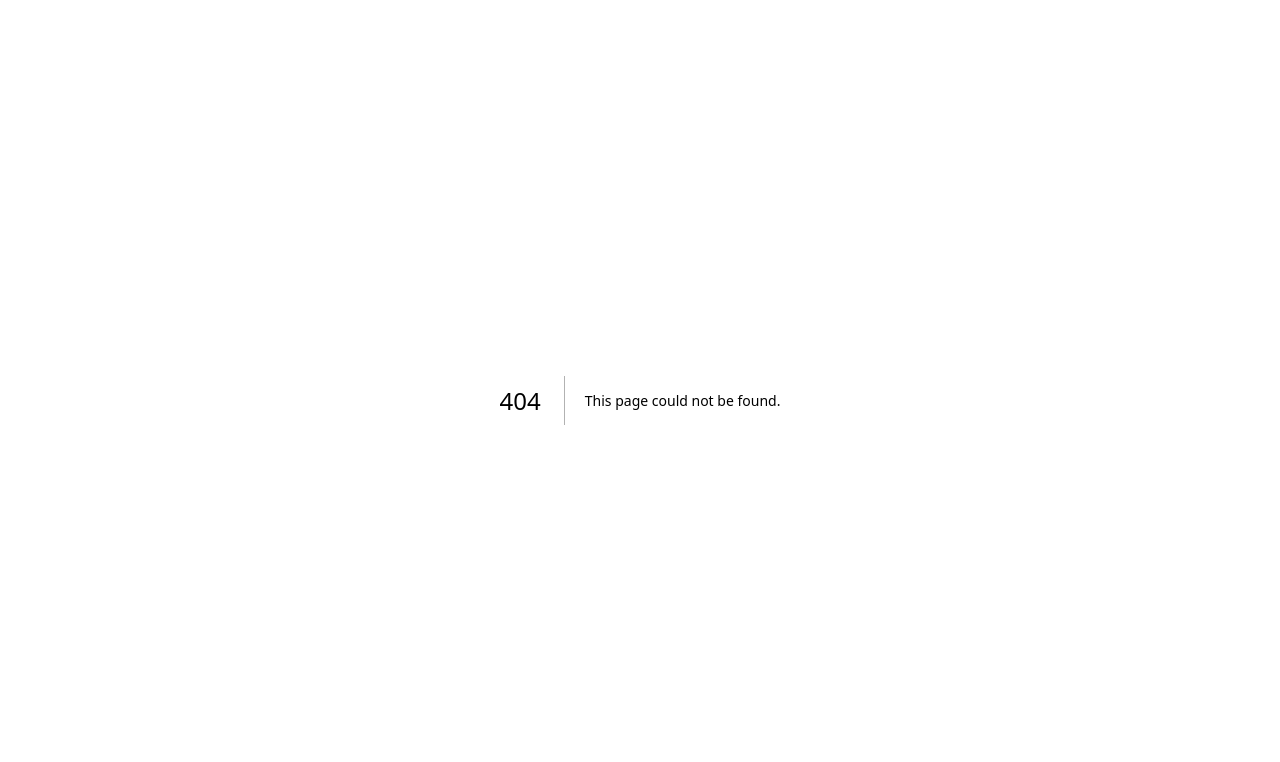
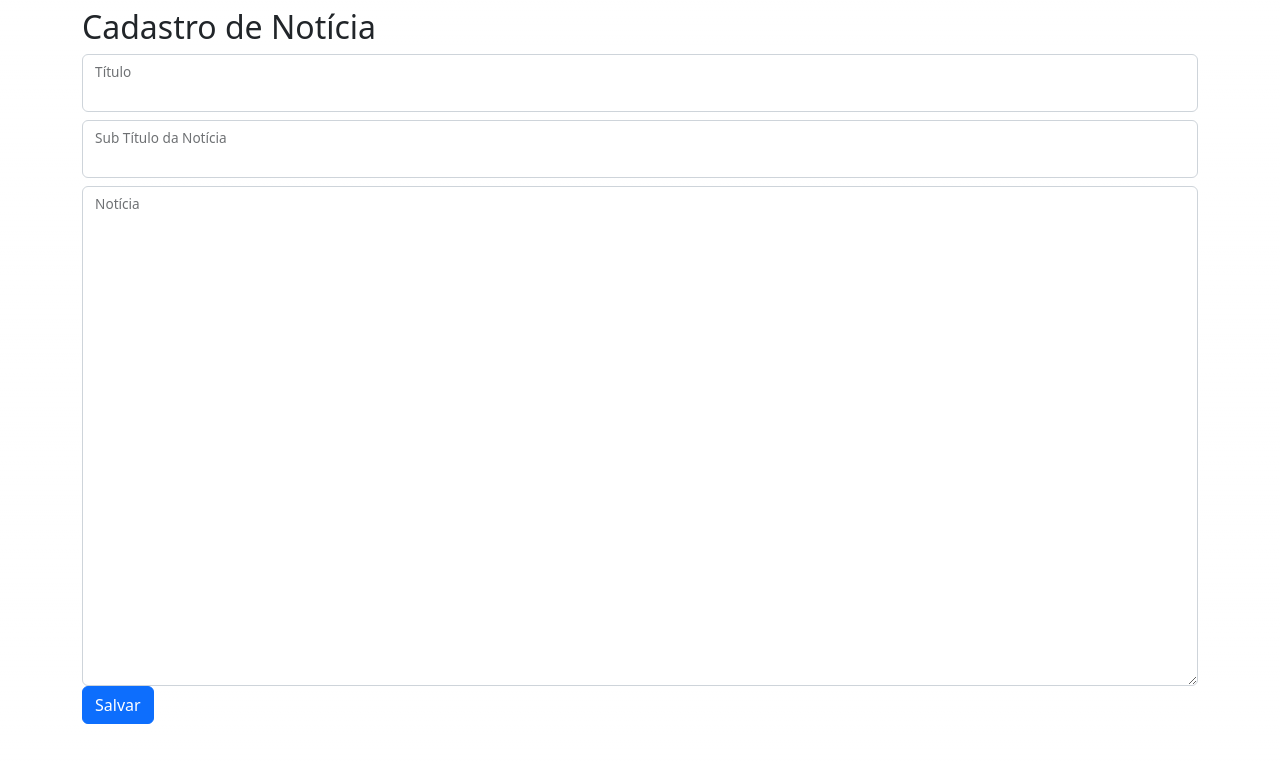
Before and after one commit to FabioPortella/avaliacao, a Next.js app: page /noticia_cad in a window 1280 px wide. Before the commit this address had no page. Shown: the top 762 px of the page. Built offline with nearby package versions, Linux system fonts and the light colour scheme.

Commit message:
criano o formulário de notícia

```diff
--- /dev/null
+++ b/src/app/noticia_cad/page.jsx
@@ -0,0 +1,67 @@
+"use client";
+
+import React from 'react';
+import { Button } from 'react-bootstrap';
+import { useForm } from 'react-hook-form';
+import { yupResolver } from '@hookform/resolvers/yup';
+import * as yup from 'yup';
+
+const schema = yup.object({
+    titulo: yup.string()
+        .min(1, 'O titulo da notícia deve possuir, no mínimo, 1 caracteres')
+        .max(50, 'O titulo da notícia deve possuir, no máximo, 50 caracteres')
+        .required('O titulo da notícia é obrigatório'),
+
+    subTitulo: yup.string()
+        .min(10, 'O sub titulo da notícia deve possuir, no mínimo, 10 caracteres')
+        .max(100, 'O sub titulo da notícia deve possuir, no máximo, 100 caracteres')
+        .required('O sub titulo da é obrigatório'),
+
+    noticia: yup.string()
+    .required('A notícia é obrigatória'),
+
+}).required();
+
+const NoticiaCad = () => {
+  const { register, handleSubmit, formState: { errors } } = useForm({
+    resolver: yupResolver(schema)
+  });
+
+  const onSubmit = (data) => {
+    console.log(data);
+  };
+
+  return (
+    <div className="container mt-2">
+      <h2>Cadastro de Notícia</h2>
+      <form onSubmit={handleSubmit(onSubmit)}>
+
+        <div className="form-floating mt-2">
+          <input type="text" className="form-control" {...register("titulo")}/>
+          <label>Título</label>
+          <span className='text-danger'>{errors.titulo?.message}</span>
+        </div>
+
+        <div className="form-floating mt-2">
+          <input type="text" className="form-control" {...register("subTitulo")}/>
+          <label>Sub Título da Notícia</label>
+          <span className='text-danger'>{errors.subTitulo?.message}</span>
+        </div>
+
+        <div className="form-floating mt-2">
+          <textarea style={{height: '500px'}} className="form-control" {...register('noticia')} />
+          <label>Notícia</label>
+          <span className="text-danger">{errors.noticia?.message}</span>
+        </div>
+
+        <Button type="submit" variant="primary">
+          Salvar
+        </Button>
+
+      </form>
+
+    </div>
+  );
+};
+
+export default NoticiaCad;
```
